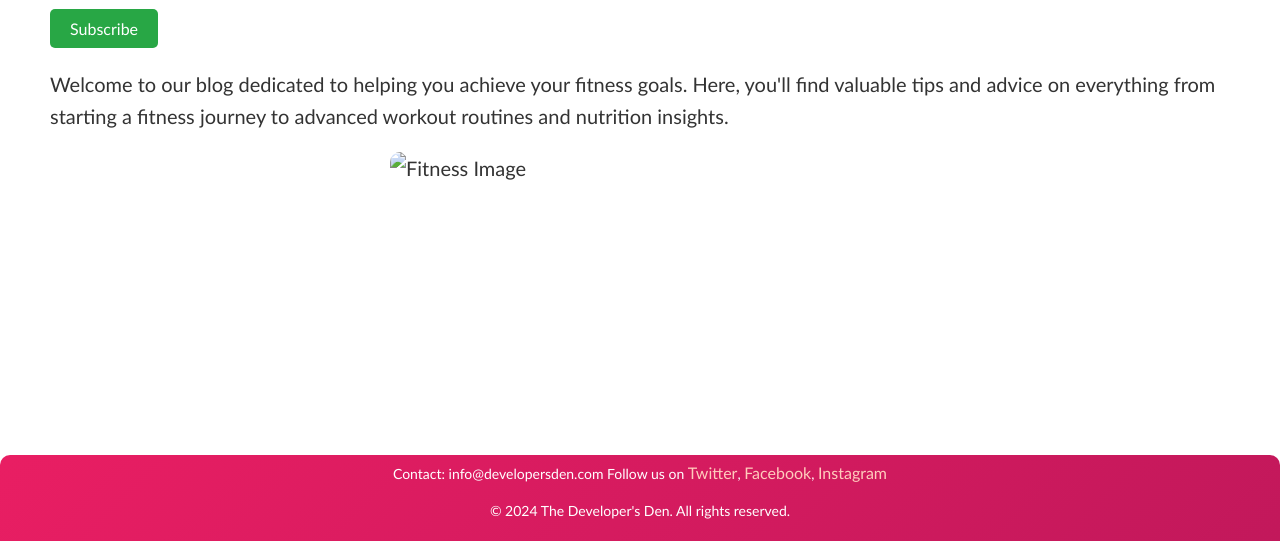
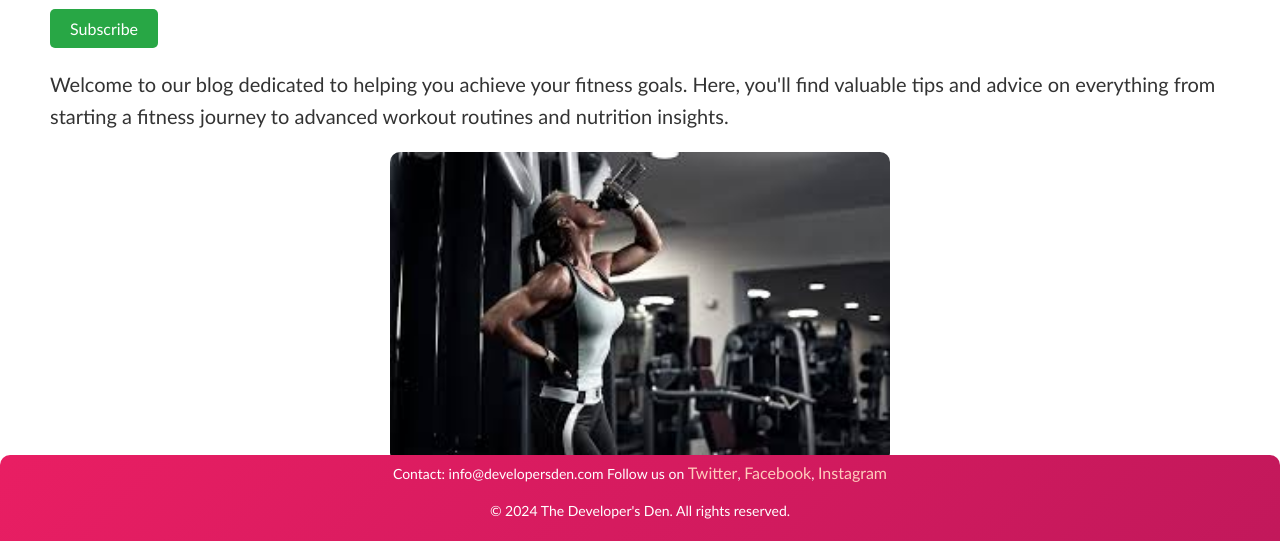
Before and after one commit to KavyaSeelam2004/kavya-sblog, a plain HTML site: page index.html in a window 1280 px wide. Shown: the part 259-800 px from the top of the page. Drawn offline with Linux system fonts and the light colour scheme.

Commit message:
Update index.html

```diff
--- a/index.html
+++ b/index.html
@@ -38,7 +38,7 @@
         <button id="subscribe-button" onclick="subscribe()">Subscribe</button>
         <p>Welcome to our blog dedicated to helping you achieve your fitness goals. Here, you'll find valuable tips and advice on everything from starting a fitness journey to advanced workout routines and nutrition insights.</p>
 
-        <img src="fitness5.jpeg" alt="Fitness Image" class="featured-image" style="width: 200vw;">
+        <img src="fitness5.png" alt="Fitness Image" class="featured-image" style="width: 200vw;">
     </main>
 
     <footer>
```
